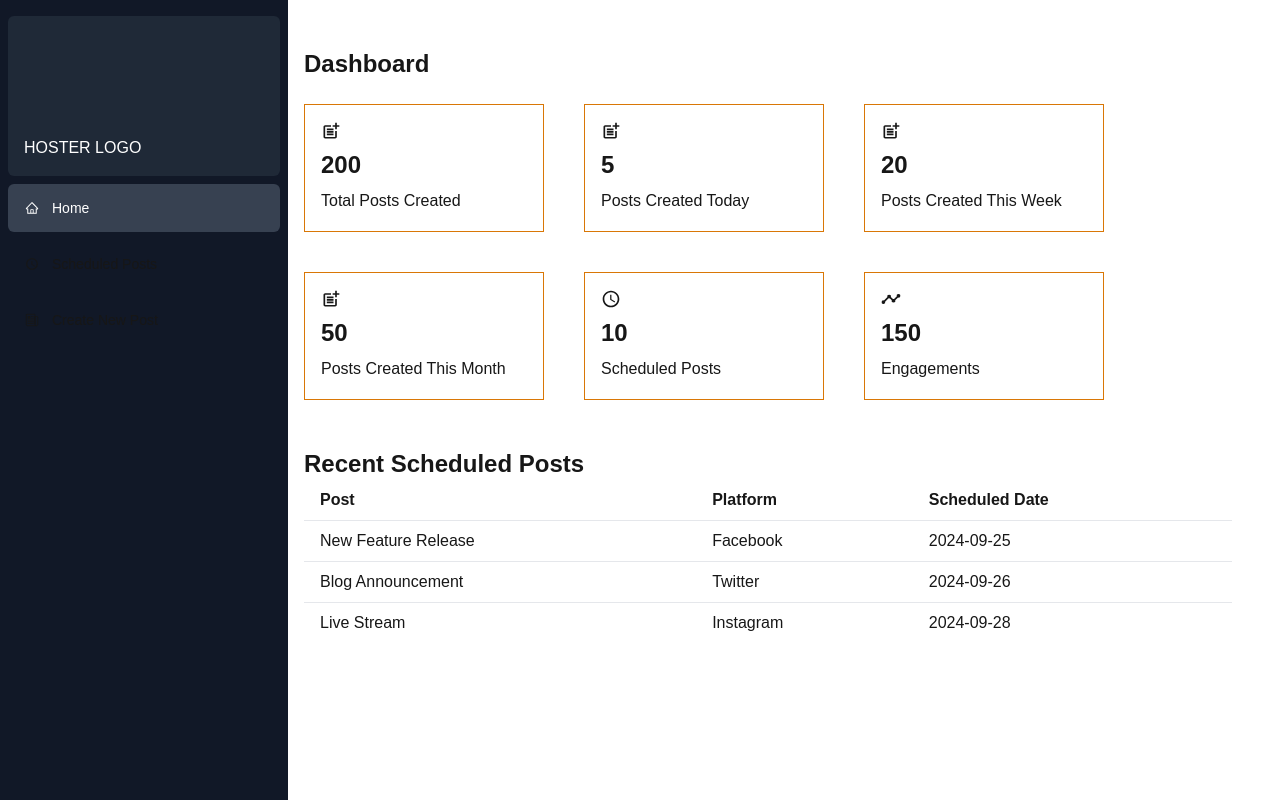
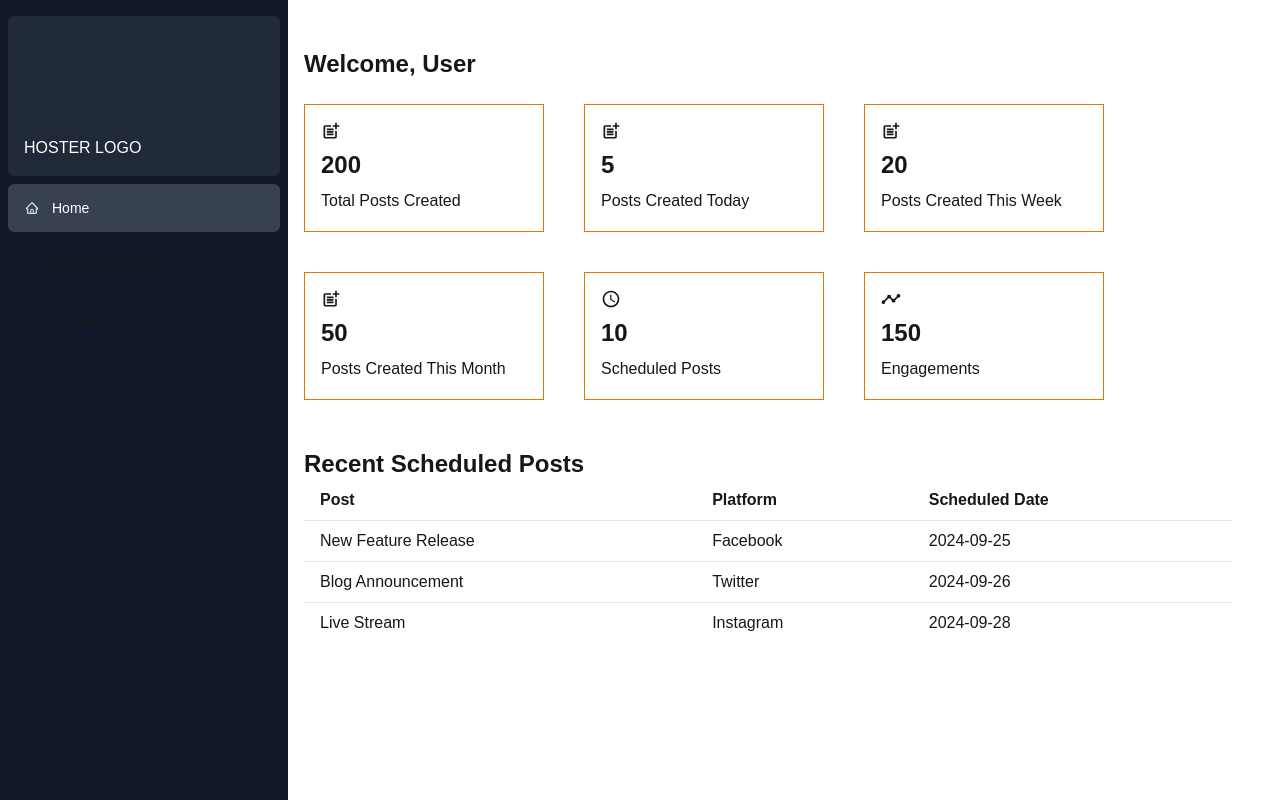
Before and after one commit to AJBrownson/hoster, a Next.js app: page /adminDashboard in a window 1280 px wide. Built offline with nearby package versions, Linux system fonts and the light colour scheme.

Commit message:
chore: Add little changes

```diff
--- a/app/adminDashboard/(overview)/page.tsx
+++ b/app/adminDashboard/(overview)/page.tsx
@@ -9,7 +9,7 @@
 export default function Page() {
     return(
         <>
-        <h1 className='text-xl md:text-2xl font-semibold mb-6'>Dashboard</h1>
+        <h1 className='text-xl md:text-2xl font-semibold mb-6'>Welcome, User</h1>
         <TotalPosts />
         <RecentPosts />
         </>
```
